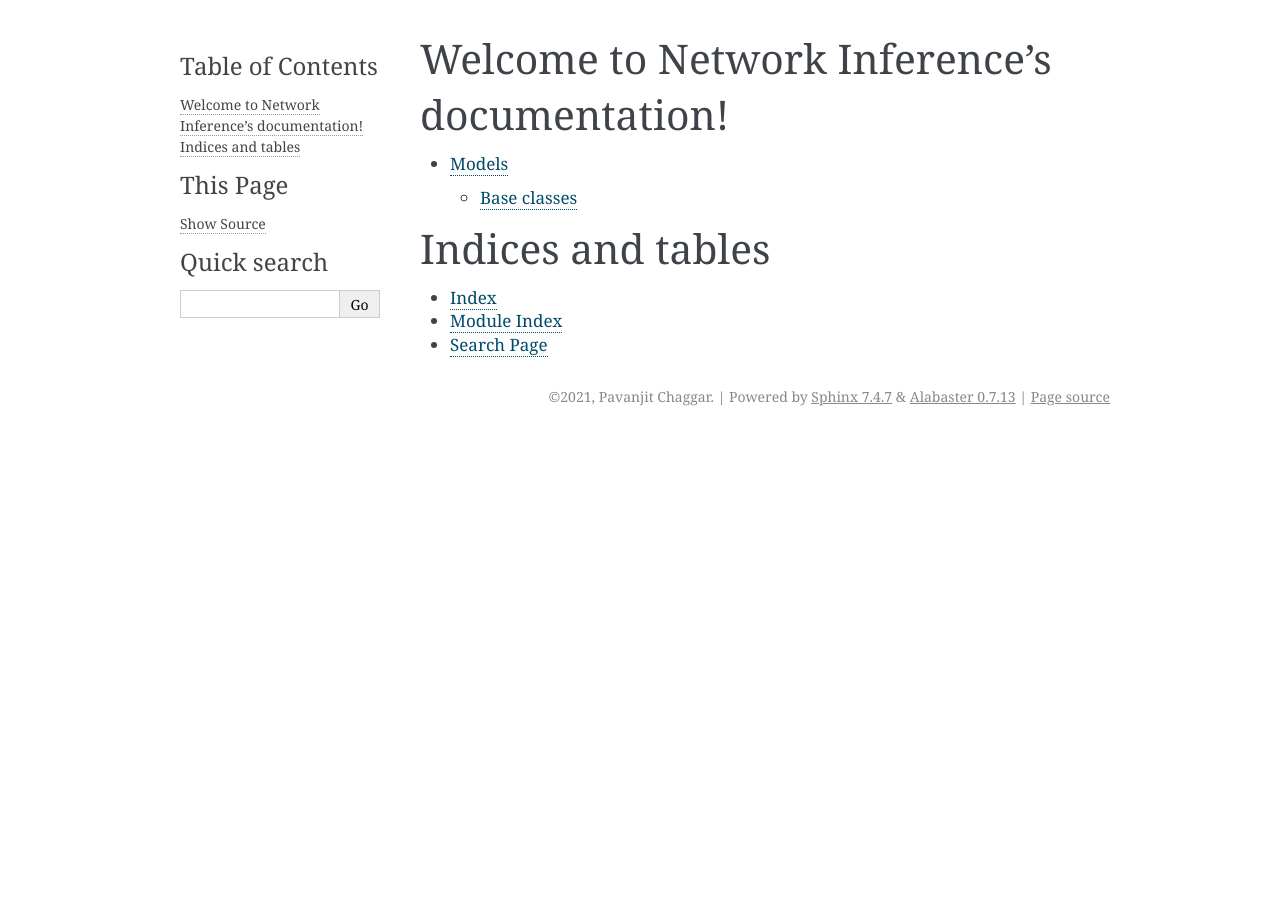
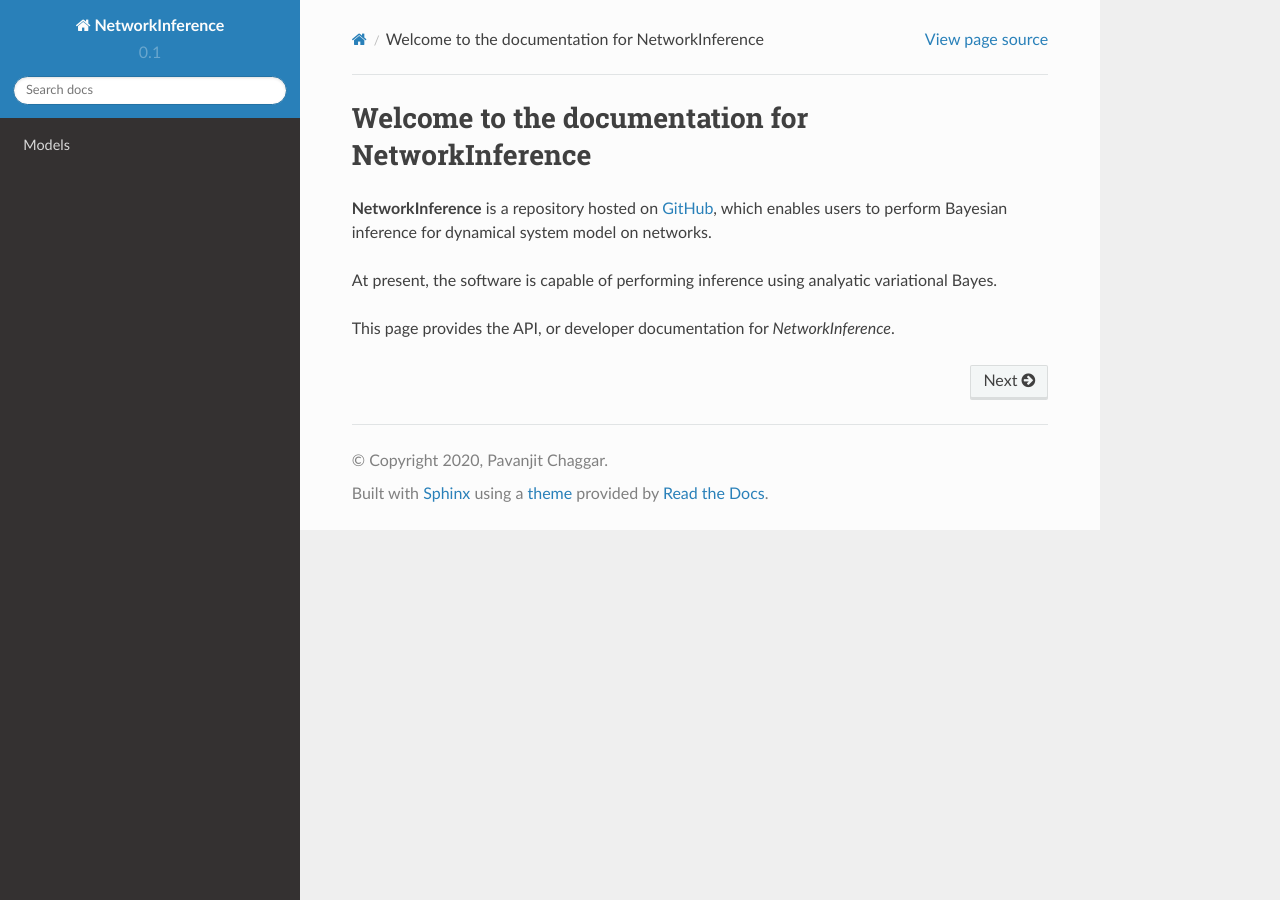
Before and after one commit to PavanChaggar/NetworkInference, a Sphinx documentation site: the page built from docs/source/index.rst, in a window 1280 px wide. Built offline with Sphinx 7.4.7 and the Read the Docs theme 2.0.0, drawn with Linux system fonts in a browser that asks for light colours.

Commit message:
reverting to old docs file

```diff
--- a/docs/source/conf.py
+++ b/docs/source/conf.py
@@ -1,10 +1,16 @@
-# Configuration file for the Sphinx documentation builder.
+# -*- coding: utf-8 -*-
 #
-# This file only contains a selection of the most common options. For a full
-# list see the documentation:
-# https://www.sphinx-doc.org/en/master/usage/configuration.html
-
-# -- Path setup --------------------------------------------------------------
+# Pints documentation build configuration file, created by
+# sphinx-quickstart on Tue Nov 21 08:09:12 2017.
+#
+# This file is execfile()d with the current directory set to its
+# containing dir.
+#
+# Note that not all possible configuration values are present in this
+# autogenerated file.
+#
+# All configuration values have a default; values that are commented out
+# serve to show the default.
 
 # If extensions (or modules to document with autodoc) are in another directory,
 # add these directories to sys.path here. If the directory is relative to the
@@ -13,45 +19,153 @@
 # import os
 # import sys
 # sys.path.insert(0, os.path.abspath('.'))
+import sphinx
+import sphinx_rtd_theme
 
+# -- General configuration ------------------------------------------------
 
-# -- Project information -----------------------------------------------------
-
-project = 'Network Inference'
-copyright = '2021, Pavanjit Chaggar'
-author = 'Pavanjit Chaggar'
-
-# The full version, including alpha/beta/rc tags
-release = '0.1'
-
-
-# -- General configuration ---------------------------------------------------
+# If your documentation needs a minimal Sphinx version, state it here.
+#
+# needs_sphinx = '1.0'
 
 # Add any Sphinx extension module names here, as strings. They can be
 # extensions coming with Sphinx (named 'sphinx.ext.*') or your custom
 # ones.
 extensions = [
-        'sphinx.ext.autodoc',
+    'sphinx.ext.autodoc',
+    'sphinx.ext.doctest',
+    'sphinx.ext.mathjax',
+    'sphinx.ext.napoleon',
+    'sphinx_rtd_theme'
+]
 
-]
+# Autodoc defaults
+if int(sphinx.__version__.split('.')[1]) < 8:
+    autodoc_default_flags = [
+        'members',
+        'inherited-members',
+        # 'show-inheritance',
+    ]
+else:
+    autodoc_default_options = {
+        'members': None,
+        'inherited-members': None,
+    }
 
 # Add any paths that contain templates here, relative to this directory.
 templates_path = ['_templates']
 
+# The suffix(es) of source filenames.
+# You can specify multiple suffix as a list of string:
+#
+# source_suffix = ['.rst', '.md']
+source_suffix = '.rst'
+
+# The master toctree document.
+master_doc = 'index'
+
+# General information about the project.
+project = u'NetworkInference'
+copyright = u'2020, Pavanjit Chaggar'
+author = u'Pavanjit Chaggar'
+
+# The version info for the project you're documenting, acts as replacement for
+# |version| and |release|, also used in various other places throughout the
+# built documents.
+#
+# The short X.Y version.
+version = '0.1'
+# The full version, including alpha/beta/rc tags.
+release = version
+
+# The language for content autogenerated by Sphinx. Refer to documentation
+# for a list of supported languages.
+#
+# This is also used if you do content translation via gettext catalogs.
+# Usually you set "language" from the command line for these cases.
+language = None
+
 # List of patterns, relative to source directory, that match files and
 # directories to ignore when looking for source files.
-# This pattern also affects html_static_path and html_extra_path.
+# This patterns also effect to html_static_path and html_extra_path
 exclude_patterns = []
 
+# Suppress warnings about unused footnotes (i.e. citations of papers)
+suppress_warnings = [
+    'ref.footnote',
+]
 
-# -- Options for HTML output -------------------------------------------------
+# The name of the Pygments (syntax highlighting) style to use.
+pygments_style = 'sphinx'
+
+# If true, `todo` and `todoList` produce output, else they produce nothing.
+todo_include_todos = False
+
+
+# -- Options for HTML output ----------------------------------------------
 
 # The theme to use for HTML and HTML Help pages.  See the documentation for
 # a list of builtin themes.
 #
-html_theme = 'alabaster'
+html_theme = 'sphinx_rtd_theme'
 
 # Add any paths that contain custom static files (such as style sheets) here,
 # relative to this directory. They are copied after the builtin static files,
 # so a file named "default.css" will overwrite the builtin "default.css".
 html_static_path = ['_static']
+
+# -- Options for HTMLHelp output ------------------------------------------
+
+# Output file base name for HTML help builder.
+htmlhelp_basename = 'NetworkInferencedoc'
+
+
+# -- Options for LaTeX output ---------------------------------------------
+
+latex_elements = {
+    # The paper size ('letterpaper' or 'a4paper').
+    #
+    # 'papersize': 'letterpaper',
+
+    # The font size ('10pt', '11pt' or '12pt').
+    #
+    # 'pointsize': '10pt',
+
+    # Additional stuff for the LaTeX preamble.
+    #
+    # 'preamble': '',
+
+    # Latex figure (float) alignment
+    #
+    # 'figure_align': 'htbp',
+}
+
+# Grouping the document tree into LaTeX files. List of tuples
+# (source start file, target name, title,
+#  author, documentclass [howto, manual, or own class]).
+#latex_documents = [
+#    (master_doc, 'Erlotinib.tex', u'Erlotinib Documentation',
+#     u'David Augustin', 'manual'),
+#]
+
+
+# -- Options for manual page output ---------------------------------------
+
+# One entry per manual page. List of tuples
+# (source start file, name, description, authors, manual section).
+#man_pages = [
+#    (master_doc, 'erlotinib', u'Erlotinib Documentation',
+#     [author], 1)
+#]
+
+
+# -- Options for Texinfo output -------------------------------------------
+
+# Grouping the document tree into Texinfo files. List of tuples
+# (source start file, target name, title, author,
+#  dir menu entry, description, category)
+texinfo_documents = [
+    (master_doc, 'NetworkInference', u'NetworkInference Documentation',
+     author, 'NetworkInference', 'Bayesian inference for dynamical network models.',
+     'Miscellaneous'),
+]
--- a/docs/source/index.rst
+++ b/docs/source/index.rst
@@ -1,18 +1,23 @@
-.. Network Inference documentation master file, created by
-   sphinx-quickstart on Mon Jan 11 14:25:03 2021.
-   You can adapt this file completely to your liking, but it should at least
-   contain the root `toctree` directive.
+.. Root of all pints docs
 
-Welcome to Network Inference's documentation!
-=============================================
+.. _GitHub: https://github.com/PavanChaggar/NetworkInference
+
+.. module:: netwin
 
 .. toctree::
-   model
+    :hidden:
+    :maxdepth: 1
+
+    model
 
 
-Indices and tables
-==================
+Welcome to the documentation for NetworkInference
+=====================================
 
-* :ref:`genindex`
-* :ref:`modindex`
-* :ref:`search`
+**NetworkInference** is a repository hosted on GitHub_, which enables users to perform Bayesian
+inference for dynamical system model on networks.
+
+At present, the software is capable of performing inference using analyatic variational Bayes.
+
+This page provides the API, or developer documentation for
+`NetworkInference`.
--- a/docs/source/model.rst
+++ b/docs/source/model.rst
@@ -4,6 +4,11 @@
 Models
 *********
 
+.. currentmodule:: netwin
+
 Base classes
 ------------
 - :class:`Model`
+
+.. automodule:: netwin.Model
+    :members:
```
Also changed, not shown: 2 other files.
